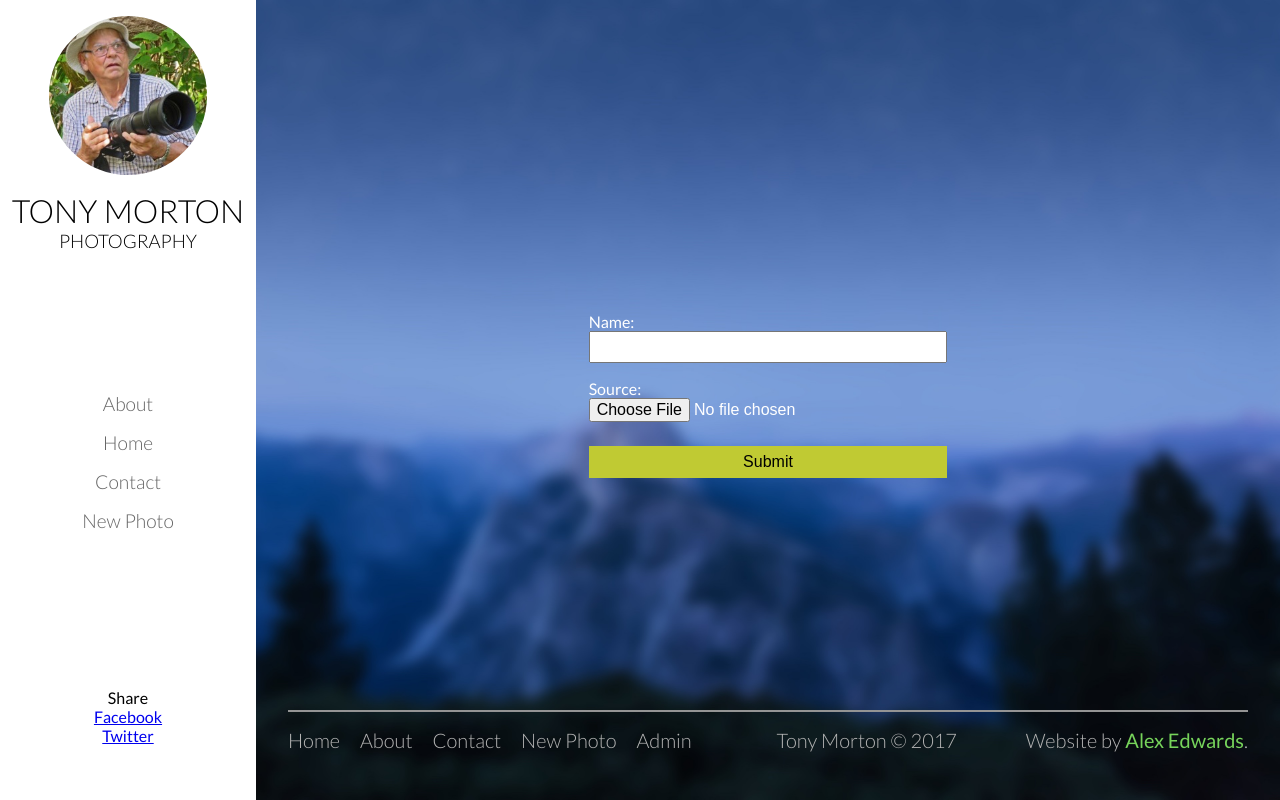
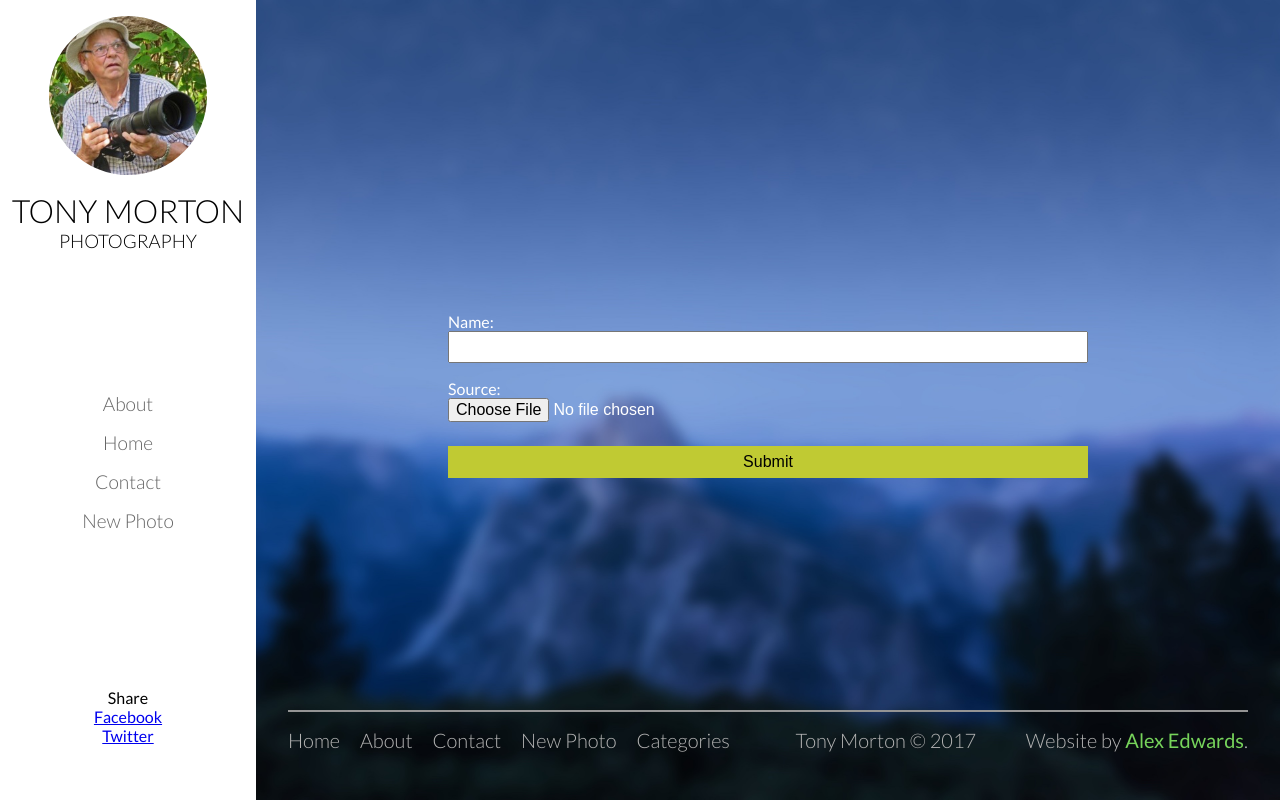
Before and after one commit to ae99/TonyMortonPhotography, a Django app: page /new/ in a window 1280 px wide. Run offline with Django 3.2, Linux system fonts and the light colour scheme; the visitor is signed in with stand-in values (Sample User, id 1); style sheets or scripts are compiled from the project's sources.

Commit message:
Added Categories Page, Minor Enhancements

```diff
--- a/TMP/settings.py
+++ b/TMP/settings.py
@@ -110,7 +110,7 @@ AUTH_PASSWORD_VALIDATORS = [
 ]
 
 # Login Redirects
-LOGIN_URL = '/photos/login/'
+LOGIN_URL = '/login/'
 
 # Internationalization
 # https://docs.djangoproject.com/en/1.10/topics/i18n/
--- a/photos/admin.py
+++ b/photos/admin.py
@@ -1,9 +1,6 @@
 # Import required files
 from django.contrib import admin
 from photos.models import Category, Photo
-admin.site.site_header = "Photos Administration"
-admin.site.site_title = "Admin Page"
-admin.site.index_title = "Photos Administration"
 
 # Category Admin modifications
 class CategoryAdmin(admin.ModelAdmin):
@@ -13,8 +10,6 @@ class CategoryAdmin(admin.ModelAdmin):
 
 # Photo Admin modifications
 class PhotoAdmin(admin.ModelAdmin):
-    # Add search bar for following fields
-    list_display = ('name', 'date_taken', 'id')
     list_filter = ('categories',)
     search_fields = ('name', 'description', 'original', 'source','date_taken',)
 
--- a/photos/forms.py
+++ b/photos/forms.py
@@ -1,6 +1,9 @@
 # Import required files
 from django import forms
-from photos.models import Photo
+from django.forms import modelformset_factory
+
+
+from photos.models import Photo, Category
 
 
 class NewPhotoForm(forms.ModelForm):
@@ -20,3 +23,19 @@ class EditPhotoForm(forms.ModelForm):
         widgets = {
             'categories': forms.CheckboxSelectMultiple()
         }
+
+
+class CategoryForm(forms.ModelForm):
+    name = forms.CharField(
+        max_length=128,
+        widget=forms.TextInput(attrs={
+            'placeholder': 'New Category',
+        })
+    )
+
+    class Meta:
+        model = Category
+        fields = ('name',)
+
+
+CategoryFormSet = modelformset_factory(Category, form=CategoryForm, can_delete=True)
--- a/photos/urls.py
+++ b/photos/urls.py
@@ -12,6 +12,8 @@ urlpatterns = [
     url(r'^edit/(?P<photo_id>[\d]+)/$', views.editPhoto, name='editPhoto'),
     url(r'^delete/(?P<photo_id>[\d]+)/$', views.deletePhoto, name='deletePhoto'),
 
+    url(r'^categories/$', views.categories, name="categories"),
+
     url(r'^about/$', views.about, name='about'),
 
     url(r'^login/$', views.user_login, name='login'),
--- a/photos/views.py
+++ b/photos/views.py
@@ -7,7 +7,7 @@ from django.shortcuts import render, get_object_or_404, redirect
 
 from photos.models import Category, Photo
 
-from photos.forms import NewPhotoForm, EditPhotoForm
+from photos.forms import NewPhotoForm, EditPhotoForm, CategoryFormSet
 
 
 # View for index
@@ -84,10 +84,10 @@ def editPhoto(request, photo_id):
             form.save()
 
             # Gets session data - returns user to page they were before entering the form
-            page = request.session.get('page','1')
-            category = request.session.get('category','all')
+            page = request.session.get('page', '1')
+            category = request.session.get('category', 'all')
 
-            return redirect(reverse('index', args=(category,page)))
+            return redirect(reverse('index', args=(category, page)))
     else:
         form = EditPhotoForm(instance=instance)
 
@@ -103,6 +103,19 @@ def deletePhoto(request, photo_id):
     elif request.POST.get('cancel'):
         return redirect(reverse('editPhoto', args=(photo_id,)))
     return render(request, 'deletePhoto.html', {'photo': instance})
+
+@login_required
+def categories(request):
+    if request.method == 'POST':
+        formset = CategoryFormSet(request.POST)
+        if formset.is_valid():
+            formset.save()
+        return redirect(reverse('categories'))
+    else:
+        formset = CategoryFormSet()
+        print(formset)
+    return render(request, 'categories.html',{'formset':formset})
+
 
 
 def user_login(request):
--- a/static/styles/admin.css
+++ b/static/styles/admin.css
@@ -17,13 +17,14 @@ main {
 /* line 17, /Users/alexanderedwards/TonyMortonPhotography/static/styles/admin.scss */
 form {
   margin: 0 auto;
-  max-width: 40%;
+  width: 100%;
+  max-width: 40rem;
   min-width: 15rem; }
-  /* line 23, /Users/alexanderedwards/TonyMortonPhotography/static/styles/admin.scss */
+  /* line 24, /Users/alexanderedwards/TonyMortonPhotography/static/styles/admin.scss */
   form label {
     display: inline-block;
     width: 100%; }
-  /* line 27, /Users/alexanderedwards/TonyMortonPhotography/static/styles/admin.scss */
+  /* line 28, /Users/alexanderedwards/TonyMortonPhotography/static/styles/admin.scss */
   form input, form textarea, form .delete {
     box-sizing: border-box;
     display: inline-block;
@@ -31,47 +32,47 @@ form {
     height: 2rem;
     min-width: 10rem;
     font-size: 1rem; }
-  /* line 36, /Users/alexanderedwards/TonyMortonPhotography/static/styles/admin.scss */
+  /* line 37, /Users/alexanderedwards/TonyMortonPhotography/static/styles/admin.scss */
   form img {
     width: 100%; }
-  /* line 40, /Users/alexanderedwards/TonyMortonPhotography/static/styles/admin.scss */
+  /* line 41, /Users/alexanderedwards/TonyMortonPhotography/static/styles/admin.scss */
   form a {
     text-decoration: none; }
-  /* line 44, /Users/alexanderedwards/TonyMortonPhotography/static/styles/admin.scss */
+  /* line 45, /Users/alexanderedwards/TonyMortonPhotography/static/styles/admin.scss */
   form textarea {
     min-height: 5rem; }
-  /* line 48, /Users/alexanderedwards/TonyMortonPhotography/static/styles/admin.scss */
+  /* line 49, /Users/alexanderedwards/TonyMortonPhotography/static/styles/admin.scss */
   form p input:focus {
     outline: none;
     border: none;
     border-bottom: 3px solid #CDDC39; }
-  /* line 54, /Users/alexanderedwards/TonyMortonPhotography/static/styles/admin.scss */
+  /* line 55, /Users/alexanderedwards/TonyMortonPhotography/static/styles/admin.scss */
   form ul {
     margin: 0;
     padding-left: 1rem; }
-    /* line 57, /Users/alexanderedwards/TonyMortonPhotography/static/styles/admin.scss */
+    /* line 58, /Users/alexanderedwards/TonyMortonPhotography/static/styles/admin.scss */
     form ul li {
       display: block;
       list-style: none; }
-      /* line 60, /Users/alexanderedwards/TonyMortonPhotography/static/styles/admin.scss */
+      /* line 61, /Users/alexanderedwards/TonyMortonPhotography/static/styles/admin.scss */
       form ul li label {
         text-align: left;
         display: inline-block;
         height: 1.5rem; }
-        /* line 64, /Users/alexanderedwards/TonyMortonPhotography/static/styles/admin.scss */
+        /* line 65, /Users/alexanderedwards/TonyMortonPhotography/static/styles/admin.scss */
         form ul li label input {
           display: inline-block;
           width: 1rem;
           height: 1rem;
           padding: 0;
           margin: 0; }
-  /* line 75, /Users/alexanderedwards/TonyMortonPhotography/static/styles/admin.scss */
+  /* line 76, /Users/alexanderedwards/TonyMortonPhotography/static/styles/admin.scss */
   form .half {
     width: 50%;
     display: inline-block;
     margin: 0;
     float: left; }
-  /* line 82, /Users/alexanderedwards/TonyMortonPhotography/static/styles/admin.scss */
+  /* line 83, /Users/alexanderedwards/TonyMortonPhotography/static/styles/admin.scss */
   form a.delete {
     border-radius: 0;
     outline: none;
@@ -80,13 +81,13 @@ form {
     text-align: center;
     line-height: 2rem;
     color: white; }
-  /* line 92, /Users/alexanderedwards/TonyMortonPhotography/static/styles/admin.scss */
+  /* line 93, /Users/alexanderedwards/TonyMortonPhotography/static/styles/admin.scss */
   form input.submit {
     border-radius: 0;
     outline: none;
     border: none;
     background-color: #C0CA33; }
-    /* line 97, /Users/alexanderedwards/TonyMortonPhotography/static/styles/admin.scss */
+    /* line 98, /Users/alexanderedwards/TonyMortonPhotography/static/styles/admin.scss */
     form input.submit:focus {
       background-color: #AFB42B; }
 
--- a/static/styles/admin.scss
+++ b/static/styles/admin.scss
@@ -16,7 +16,8 @@ main {
 
 form {
     margin: 0 auto;
-    max-width: 40%;
+    width: 100%;
+    max-width: 40rem;
     min-width: 15rem;
     p {
     }
--- a/templates/base.html
+++ b/templates/base.html
@@ -69,7 +69,7 @@
                 <a href="mailto:tmorton1@bigpond.com ">Contact</a>
                 {% if user.is_authenticated %}
                 <a href="{% url 'newPhoto' %}">New Photo</a>
-                <a href="/admin/">Admin</a>
+                <a href="{% url 'categories' %}">Categories</a>
                 {% else %}
                 <a href="{% url 'login' %}">Login</a>
                 {% endif %}
```
Also changed, not shown: templates/categories.html (added, +31 -0 lines), 1 other file.
